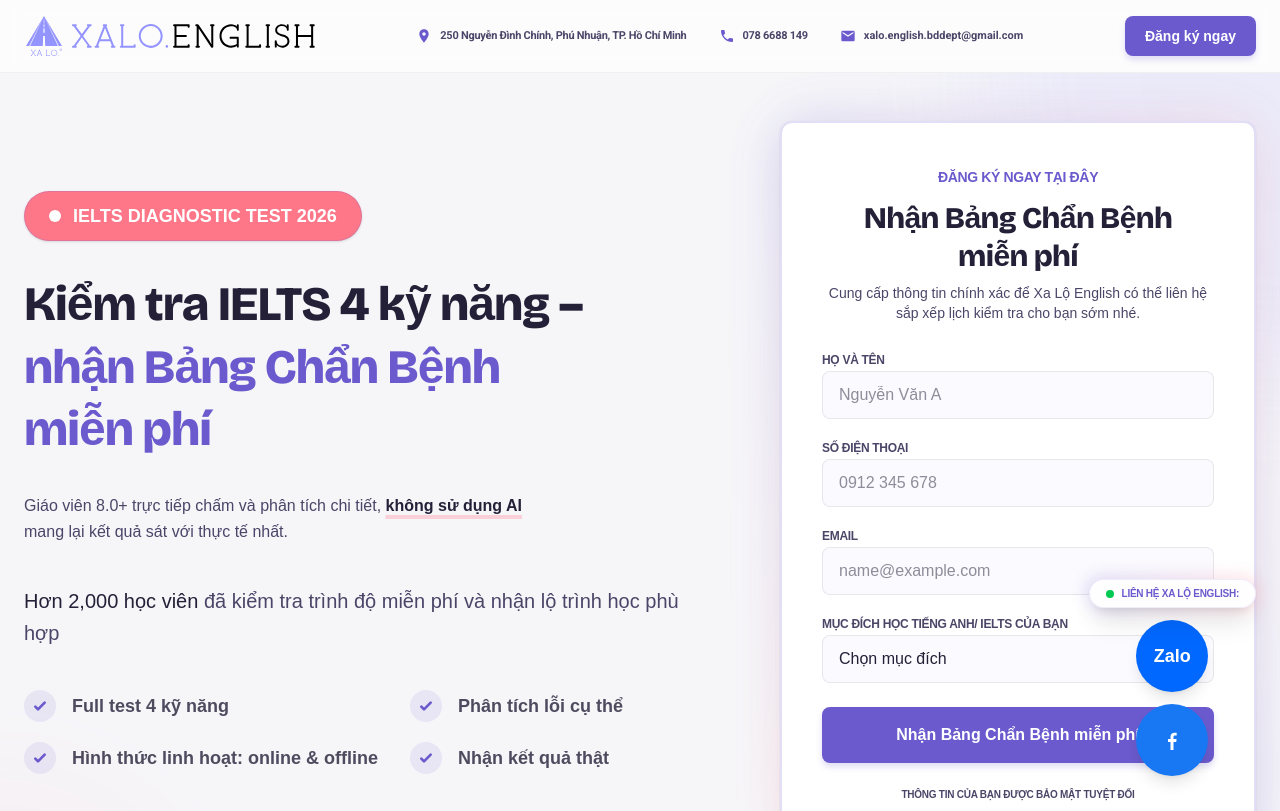
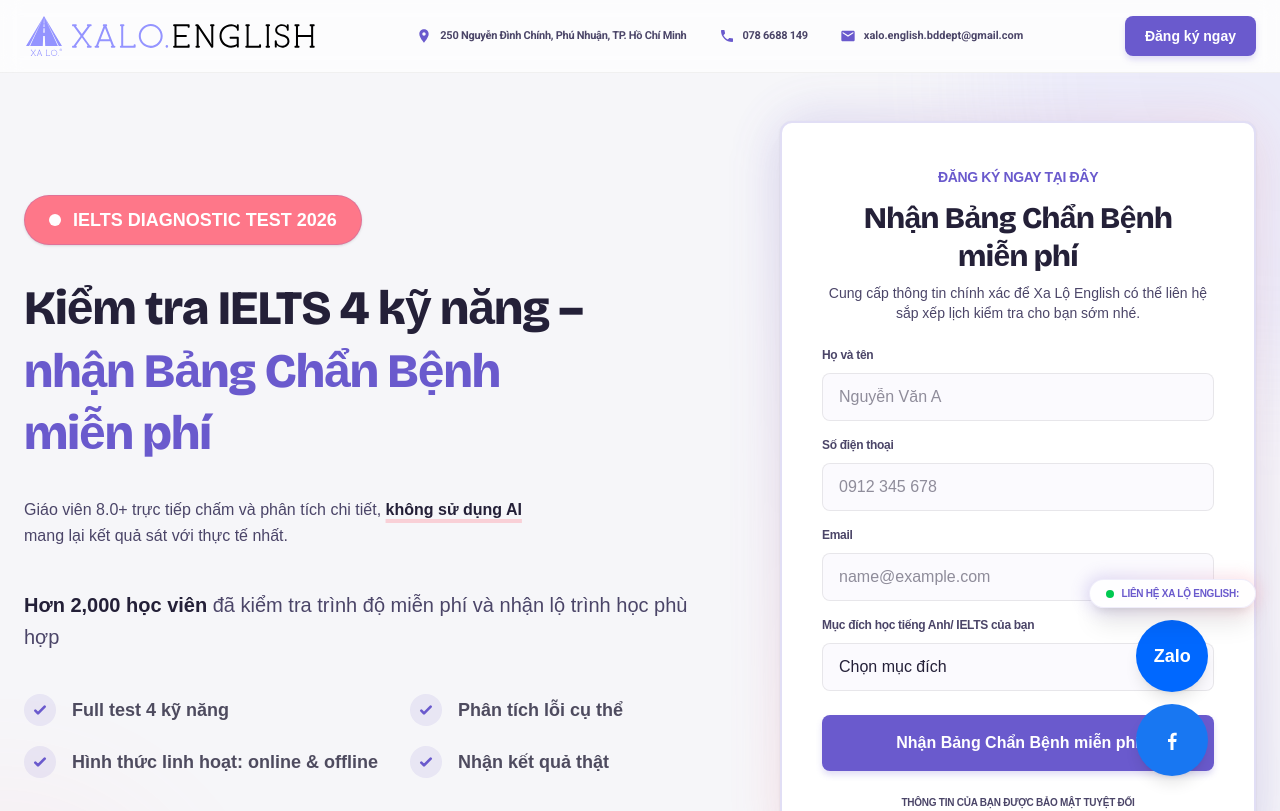
Before and after one commit to itxalo1413-art/Xalo_Landingpage, a Next.js app in the folder fe/: page / in a window 1280 px wide. Shown: the top 811 px of the page. Built offline with nearby package versions, Linux system fonts and the light colour scheme; a web font is replaced by a local one.

Commit message:
updating fe4

```diff
--- a/fe/app/page.tsx
+++ b/fe/app/page.tsx
@@ -184,7 +184,7 @@
 
             <div className="flex items-center gap-4 py-2">
               <p className="text-base md:text-xl font-normal text-xle-text-secondary leading-relaxed">
-                <span className="font-medium text-foreground  decoration-xle-accent/40 decoration-4 underline-offset-4">Hơn 2,000 học viên</span> đã kiểm tra trình độ miễn phí và nhận lộ trình học phù hợp
+                <span className="font-bold text-foreground  decoration-xle-accent/40 decoration-4 underline-offset-4">Hơn 2,000 học viên</span> đã kiểm tra trình độ miễn phí và nhận lộ trình học phù hợp
               </p>
             </div>
 
@@ -230,8 +230,8 @@
                   </div>
 
                   <div className="space-y-4">
-                    <div className="space-y-1.5">
-                      <label className="text-xs font-bold uppercase tracking-tight text-xle-text-secondary" htmlFor="fullName">
+                    <div className="space-y-1.5 flex flex-col gap-1">
+                      <label className="text-xs font-bold tracking-tight text-xle-text-secondary" htmlFor="fullName">
                         Họ và tên
                       </label>
                       <input
@@ -249,8 +249,8 @@
                       )}
                     </div>
 
-                    <div className="space-y-1.5">
-                      <label className="text-xs font-bold uppercase tracking-tight text-xle-text-secondary" htmlFor="phone">
+                    <div className="space-y-1.5 flex flex-col gap-1">
+                      <label className="text-xs font-bold tracking-tight text-xle-text-secondary" htmlFor="phone">
                         Số điện thoại
                       </label>
                       <input
@@ -272,8 +272,8 @@
                       )}
                     </div>
 
-                    <div className="space-y-1.5">
-                      <label className="text-xs font-bold uppercase tracking-tight text-xle-text-secondary" htmlFor="email">
+                    <div className="space-y-1.5 flex flex-col gap-1">
+                      <label className="text-xs font-bold tracking-tight text-xle-text-secondary" htmlFor="email">
                         Email
                       </label>
                       <input
@@ -290,9 +290,9 @@
                       )}
                     </div>
 
-                    <div className="space-y-1.5">
+                    <div className="space-y-1.5 flex flex-col gap-1">
                       <label
-                        className="text-xs font-bold uppercase tracking-tight text-xle-text-secondary"
+                        className="text-xs font-bold tracking-tight text-xle-text-secondary"
                         htmlFor="motivation"
                       >
                         Mục đích học tiếng Anh/ IELTS của bạn
@@ -433,7 +433,7 @@
                 <div className={`mb-6 flex h-16 w-16 items-center justify-center rounded-2xl ${item.color} group-hover:scale-110 transition-transform duration-500 shadow-sm`}>
                   {item.icon}
                 </div>
-                <p className="text-xl text-xle-text-secondary font-extrabold mb-3 text-foreground tracking-tight items-center justify-center">{item.title}</p>
+                <p className="text-xl text-xle-text-secondary font-bold mb-3 text-foreground tracking-tight items-center justify-center">{item.title}</p>
                 <p className="text-xle-text-secondary leading-relaxed text-[15px]">{item.content}</p>
 
 
@@ -629,7 +629,7 @@
           {/* Decorative glow behind the label */}
           <div className="absolute -inset-1 bg-gradient-to-r from-xle-primary to-xle-accent rounded-full blur opacity-20 group-hover:opacity-40 transition-opacity duration-500" />
 
-          <span className="relative flex items-center gap-2 px-4 py-1.5 rounded-full bg-white/95 backdrop-blur-md text-[10px] font-black uppercase tracking-tight text-xle-primary shadow-xl border border-xle-primary/10">
+          <span className="relative flex items-center gap-2 px-4 py-1.5 rounded-full bg-white/95 backdrop-blur-md text-[10px] font-bold uppercase tracking-tight text-xle-primary shadow-xl border border-xle-primary/10">
             {/* Pulsing indicator */}
             <span className="relative flex h-2 w-2">
               <span className="animate-ping absolute inline-flex h-full w-full rounded-full bg-green-400 opacity-75"></span>
```
